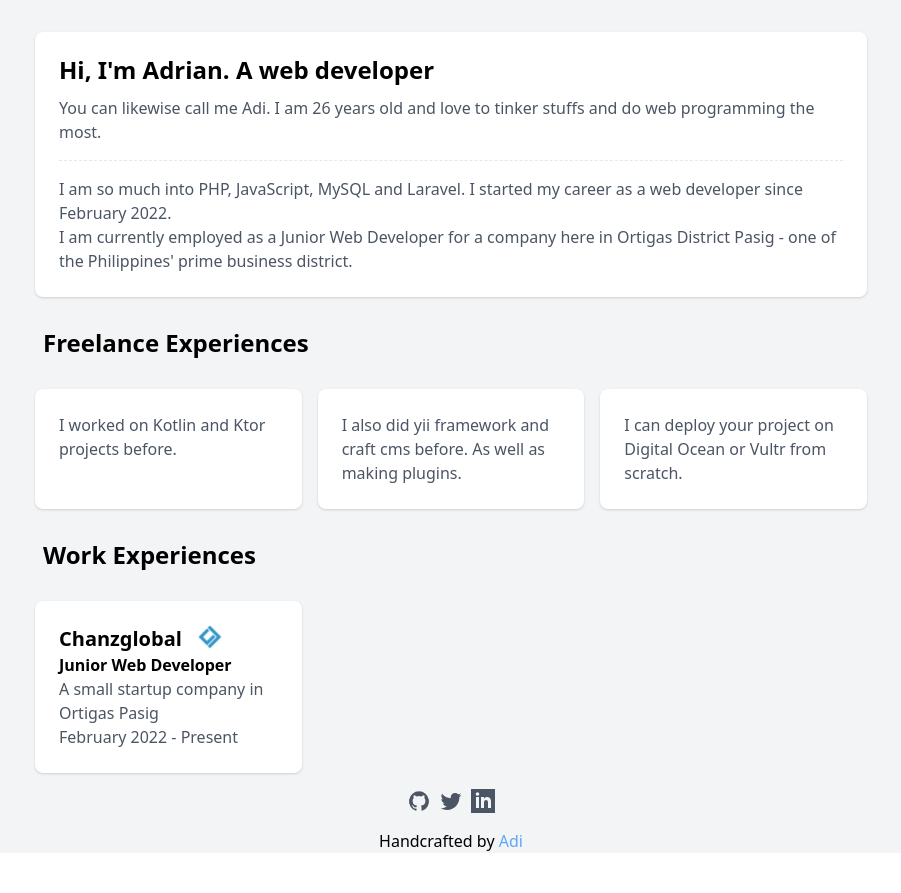
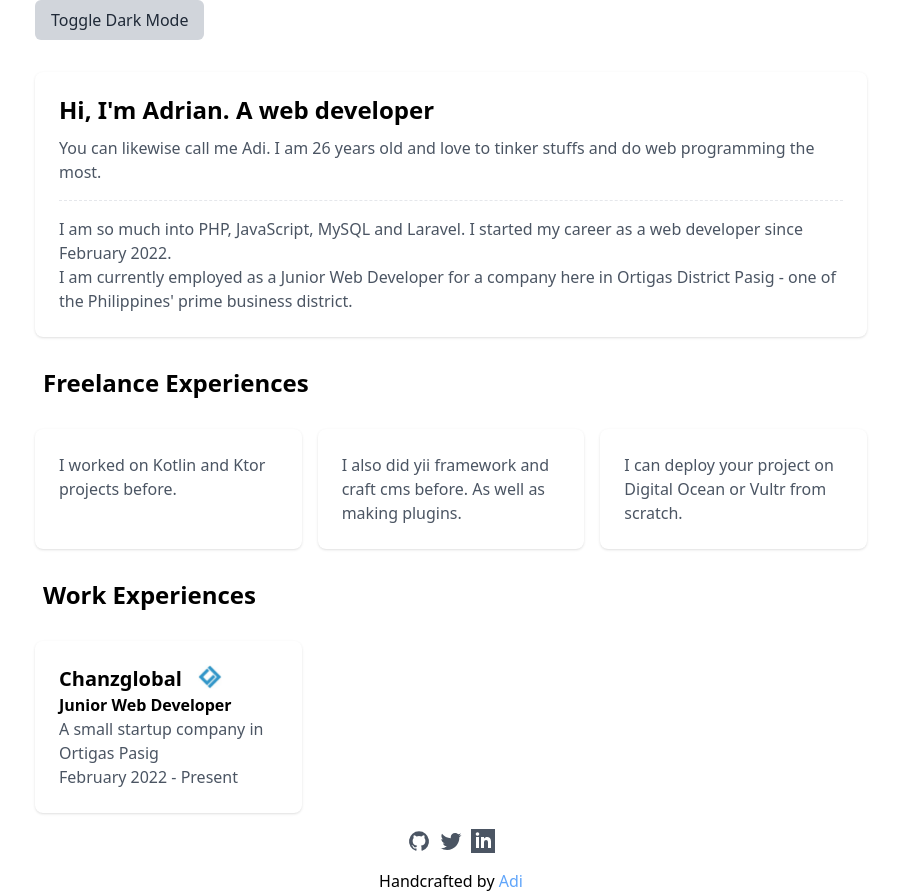
Before and after one commit to stryfe200fps/stryfe200fps.github.io, a Nuxt app: page / in a window 1280 px wide. Shown: the whole page, without its empty margins (189-1090 px from the left). Before the commit the page ends 853 px from the top, so only its background shows below. Built offline with nearby package versions, Linux system fonts and the light colour scheme.

Commit message:
ADD: dark mode

```diff
--- a/components/Tutorial.vue
+++ b/components/Tutorial.vue
@@ -1,23 +1,25 @@
 <!-- Please remove this file from your project -->
 <template>
-  <div class="relative flex items-top justify-center min-h-screen bg-gray-100 sm:items-center sm:pt-0">
-    <link href="https://cdn.jsdelivr.net/npm/tailwindcss@2.1.2/dist/tailwind.min.css" rel="stylesheet">
+  <div class="relative flex items-top justify-center min-h-screen bg-white dark:bg-slate-800  sm:items-center sm:pt-0">
     <link rel="apple-touch-icon" sizes="180x180" href="/apple-touch-icon.png">
     <link rel="icon" type="image/png" sizes="32x32" href="/favicon-32x32.png">
     <link rel="icon" type="image/png" sizes="16x16" href="/favicon-16x16.png">
     <link rel="manifest" href="/site.webmanifest">
 
     <div class="max-w-4xl mx-auto sm:px-6 lg:px-8">
-      <div class="mt-8 bg-white overflow-hidden shadow sm:rounded-lg p-6">
+        <button id="darkModeToggle" class="bg-gray-300 dark:bg-gray-700 text-gray-800 dark:text-gray-200 px-4 py-2 rounded-md focus:outline-none">
+            Toggle Dark Mode
+        </button>
+      <div class="mt-8 bg-white dark:bg-slate-600 overflow-hidden shadow sm:rounded-lg p-6">
         <h2 class="text-2xl leading-7 font-semibold">
           Hi, I'm Adrian. A web developer
         </h2>
         <!-- <h3 class="font-semibold">A web developer</h3> -->
-        <p class="mt-3 text-gray-600">
+        <p class="mt-3 text-gray-600 dark:text-black">
 You can likewise call me Adi. I am <span v-html="getAge('1995-12-02')"> </span> years old
           and love to tinker stuffs and do web programming the most.
         </p>
-        <p class="mt-4 pt-4 text-gray-600 border-t border-dashed">
+        <p class="mt-4 pt-4 text-gray-600 dark:text-black border-t border-dashed dark:border-black">
         I am so much into PHP, JavaScript, MySQL and Laravel. I started my career as a web developer since February 2022.
         <br>
         I am currently employed as a Junior Web Developer for a company here in Ortigas District Pasig - one of the Philippines' prime business district.
@@ -29,19 +31,19 @@ You can likewise call me Adi. I am <span v-html="getAge('1995-12-02')"> </span>
         </h2>
 
       <div class="grid grid-cols-1 md:grid-cols-3 text-gray-600 gap-4">
-      <div class="mt-8 bg-white overflow-hidden shadow sm:rounded-lg p-6">
+      <div class="mt-8 bg-white dark:bg-slate-600 dark:text-black  overflow-hidden shadow sm:rounded-lg p-6">
       <p>
       I worked on Kotlin and Ktor projects before.
       </p>
       </div>
-      <div class="md:mt-8 bg-white overflow-hidden shadow sm:rounded-lg p-6">
+      <div class="md:mt-8 bg-white dark:text-black dark:bg-slate-600  overflow-hidden shadow sm:rounded-lg p-6">
       <p>
       I also did yii framework and craft cms before. As well as making plugins.
       </p>
       </div>
-      <div class="md:mt-8 bg-white overflow-hidden shadow sm:rounded-lg p-6">
+      <div class="md:mt-8 dark:text-black bg-white dark:bg-slate-600  overflow-hidden shadow sm:rounded-lg p-6">
       <p>
-I can deploy your project on Digital Ocean or Vultr from scratch.
+  I can deploy your project on Digital Ocean or Vultr from scratch.
       </p>
       </div>
       </div>
@@ -49,20 +51,20 @@ I can deploy your project on Digital Ocean or Vultr from scratch.
         Work Experiences
         </h2>
       <div class="grid grid-cols-1 md:grid-cols-3 gap-4">
-      <div class="mt-8 bg-white overflow-hidden shadow sm:rounded-lg p-6">
+      <div class="mt-8 bg-whit dark:bg-slate-600 dark:text-black e overflow-hidden shadow sm:rounded-lg p-6">
       <div class="gap-4 flex">
       <h3 class="font-semibold leading-7 text-xl">Chanzglobal</h3>
       <span><img class="w-6" src="/chanz.jpeg"></span>
       </div>
       <span class="font-semibold">Junior Web Developer</span>
-      <p class="text-gray-600">A small startup company in Ortigas Pasig</p>
-      <span class="text-gray-600">February 2022 - Present</span>
+      <p class="text-gray-600 dark:text-black">A small startup company in Ortigas Pasig</p>
+      <span class="text-gray-600 dark:text-black">February 2022 - Present</span>
 
       </div>
       </div>
       <div class="flex justify-center pt-4 pb-4 space-x-2">
         <a href="https://github.com/stryfe200fps" target="_blank"><svg
-          class="w-6 h-6 text-gray-600 hover:text-gray-800 button--github"
+          class="w-6 h-6 text-gray-600 hover:text-gray-800 dark:hover:text-black button--github"
           xmlns="http://www.w3.org/2000/svg"
           xmlns:xlink="http://www.w3.org/1999/xlink"
           aria-hidden="true"
@@ -74,7 +76,7 @@ I can deploy your project on Digital Ocean or Vultr from scratch.
         ><path d="M12 2.247a10 10 0 0 0-3.162 19.487c.5.088.687-.212.687-.475c0-.237-.012-1.025-.012-1.862c-2.513.462-3.163-.613-3.363-1.175a3.636 3.636 0 0 0-1.025-1.413c-.35-.187-.85-.65-.013-.662a2.001 2.001 0 0 1 1.538 1.025a2.137 2.137 0 0 0 2.912.825a2.104 2.104 0 0 1 .638-1.338c-2.225-.25-4.55-1.112-4.55-4.937a3.892 3.892 0 0 1 1.025-2.688a3.594 3.594 0 0 1 .1-2.65s.837-.262 2.75 1.025a9.427 9.427 0 0 1 5 0c1.912-1.3 2.75-1.025 2.75-1.025a3.593 3.593 0 0 1 .1 2.65a3.869 3.869 0 0 1 1.025 2.688c0 3.837-2.338 4.687-4.563 4.937a2.368 2.368 0 0 1 .675 1.85c0 1.338-.012 2.413-.012 2.75c0 .263.187.575.687.475A10.005 10.005 0 0 0 12 2.247z" fill="currentColor" /></svg></a>
         <a href="https://twitter.com/adi_is_a_coder" target="_blank">
         <svg
-          class="w-6 h-6 text-gray-600 hover:text-gray-800"
+          class="w-6 h-6 text-gray-600 hover:text-gray-800 dark:hover:text-black"
           xmlns="http://www.w3.org/2000/svg"
           xmlns:xlink="http://www.w3.org/1999/xlink"
           aria-hidden="true"
@@ -90,7 +92,7 @@ I can deploy your project on Digital Ocean or Vultr from scratch.
         style="fill:rgba(75,85,99,var(--tw-text-opacity));"
           aria-hidden="true"
           role="img"
-          class="w-6 h-6 text-gray-600 hover:text-gray-800"
+          class="w-6 h-6 text-gray-600 hover:text-gray-800 dark:hover:text-black"
           preserveAspectRatio="xMidYMid meet"
           viewBox="0 0 24 24"
         xmlns="http://www.w3.org/2000/svg" width="32" height="32" ><path d="M0 0v24h24v-24h-24zm8 19h-3v-11h3v11zm-1.5-12.268c-.966 0-1.75-.79-1.75-1.764s.784-1.764 1.75-1.764 1.75.79 1.75 1.764-.783 1.764-1.75 1.764zm13.5 12.268h-3v-5.604c0-3.368-4-3.113-4 0v5.604h-3v-11h3v1.765c1.397-2.586 7-2.777 7 2.476v6.759z"/></svg>
@@ -125,6 +127,36 @@ export default {
 
     return age;
     }
+  },
+  mounted()
+  {
+
+      const darkModeToggle = document.getElementById('darkModeToggle');
+    const body = document.body;
+
+    darkModeToggle.addEventListener('click', () => {
+
+      if (localStorage.theme === 'dark' || (!('theme' in localStorage) && window.matchMedia('(prefers-color-scheme: dark)').matches)) {
+  document.documentElement.classList.add('dark')
+} else {
+  document.documentElement.classList.remove('dark')
+}
+
+// Whenever the user explicitly chooses light mode
+localStorage.theme = 'light'
+
+// Whenever the user explicitly chooses dark mode
+localStorage.theme = 'dark'
+
+// Whenever the user explicitly chooses to respect the OS preference
+localStorage.removeItem('theme')
+
+    });
+
+
+
+
+
   }
 }
 </script>
--- /dev/null
+++ b/tailwind.config.js
@@ -0,0 +1,5 @@
+/** @type {import('tailwindcss').Config} */
+module.exports = {
+  darkMode: 'class',
+  // ...
+}
```
